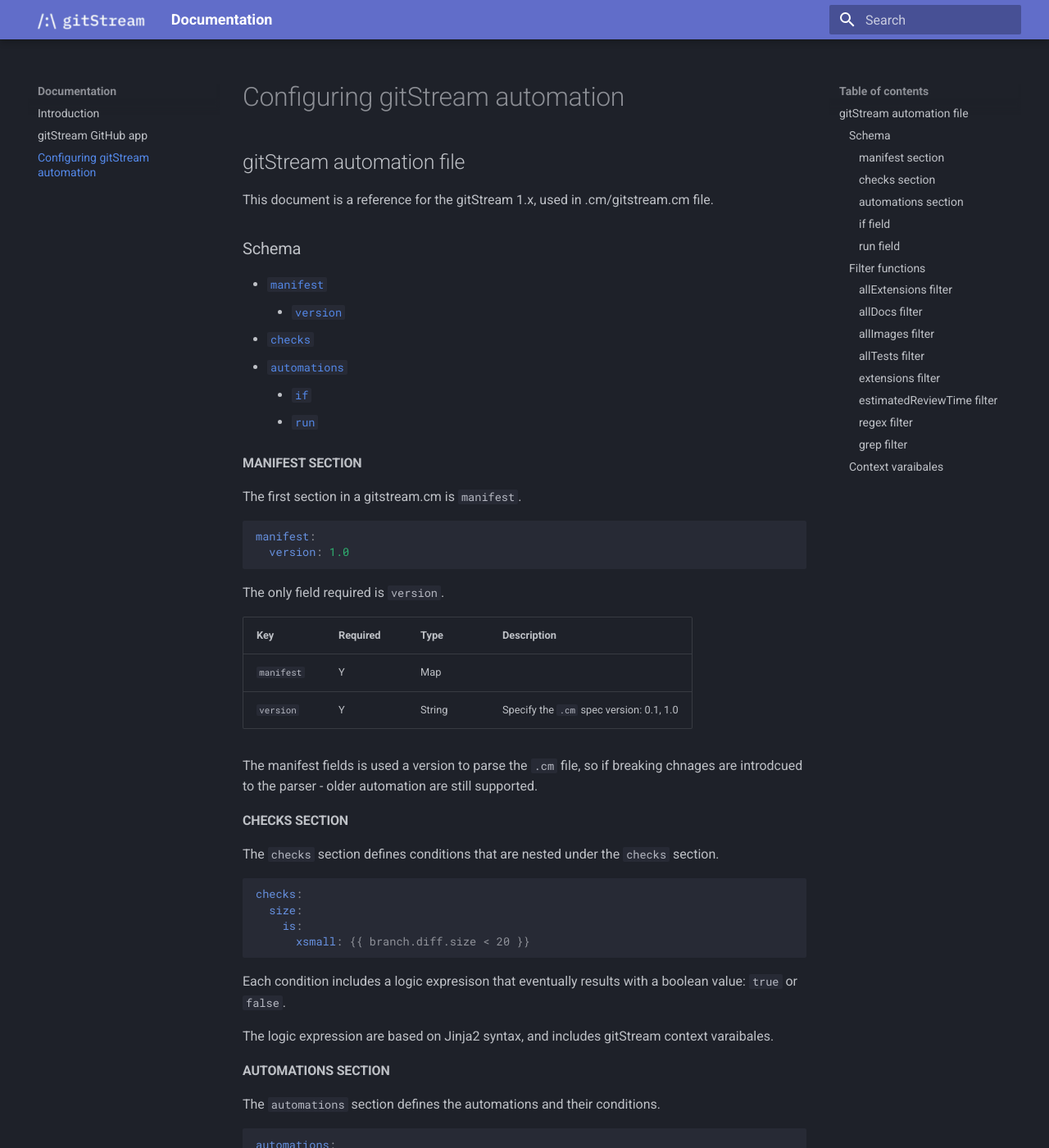
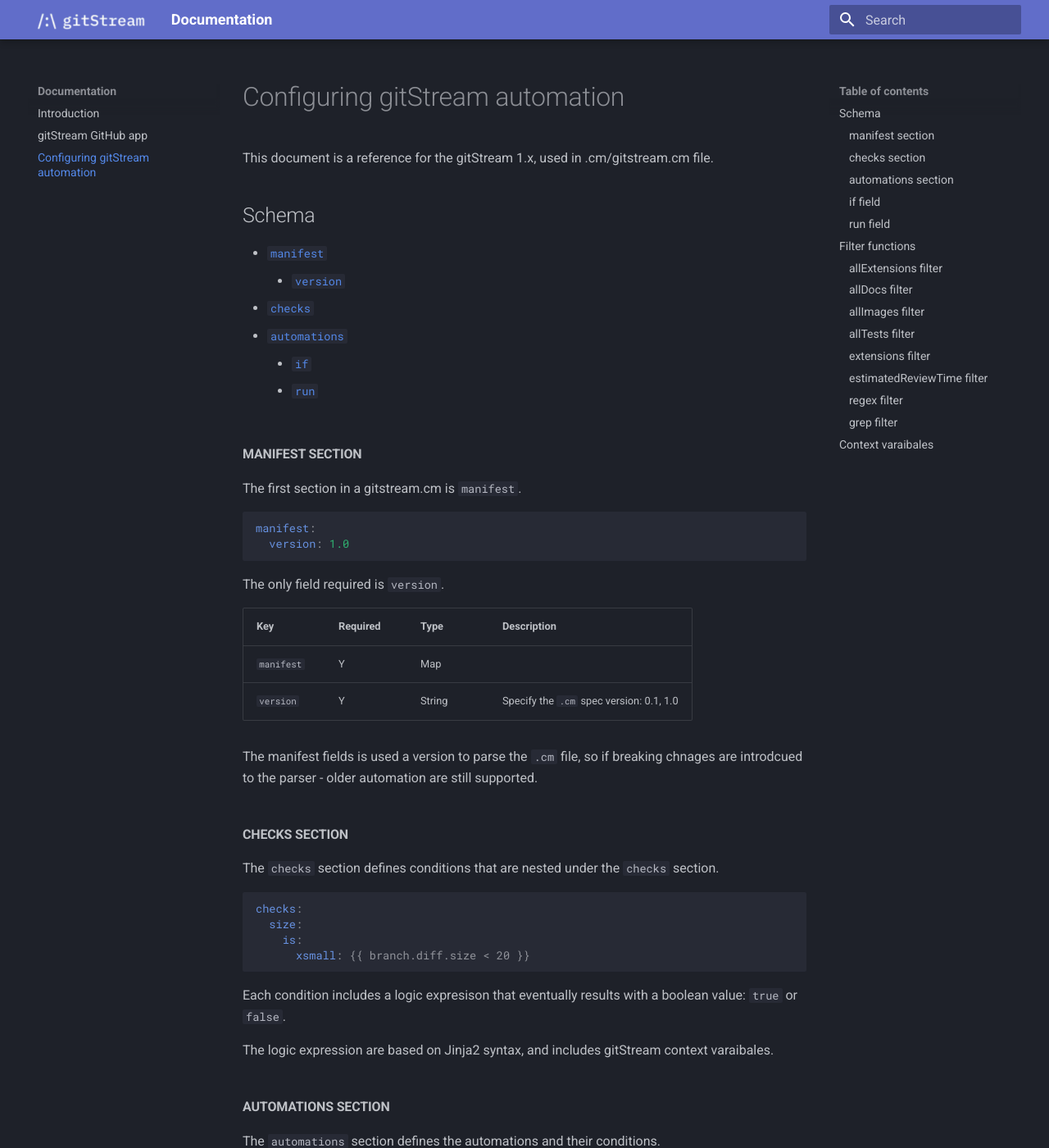
Before and after one commit to lkilpatrick/gitstream-mkdocs, an MkDocs documentation site: the page built from docs/reference.md, in a window 1280 px wide and 1400 px high. Shown: the whole window at 82% size. Built offline with MkDocs 1.6.1 and Material for MkDocs 9.7.7, drawn with Linux system fonts in a browser that asks for light colours.

Commit message:
better layout

```diff
--- a/docs/reference.md
+++ b/docs/reference.md
@@ -1,10 +1,8 @@
 # Configuring gitStream automation
-
-## gitStream automation file
 
 This document is a reference for the gitStream 1.x, used in .cm/gitstream.cm file.
 
-### Schema
+## Schema
 
 - [`manifest`](#manifest-section)
     - [`version`](#version-field)
@@ -86,7 +84,7 @@
 
 For `gitstream` engine the action is specfied by: `name@version`
 
-### Filter functions
+## Filter functions
 
 Filters are essentially functions that can be applied to variables. They are called with a pipe
 operator `|` and can take arguments. All Nunjucks filters are supported, as well as gitStream
@@ -213,7 +211,7 @@
 | `searchTerm`  | Input    | String    | Filter, `rm -fr`                                |
 | `result`      | Output   | Bool      | `true` if the search term is found              |
 
-### Context varaibales
+## Context varaibales
 
 gitStream includes a collection of variables called contexts. These variables are intended
 for use with the [`checks`](#checks-section) condtions in the
--- a/docs/stylesheets/extra.css
+++ b/docs/stylesheets/extra.css
@@ -1,6 +1,6 @@
 
 .md-header{
-    background-color: #616DC9;
+  background-color: #616DC9;
 }
 
 :root > * {
@@ -10,5 +10,6 @@
 }
 
 h4 {
-   text-transform: uppercase;
+  padding-top: 4%;
+  text-transform: uppercase;
 }
```
